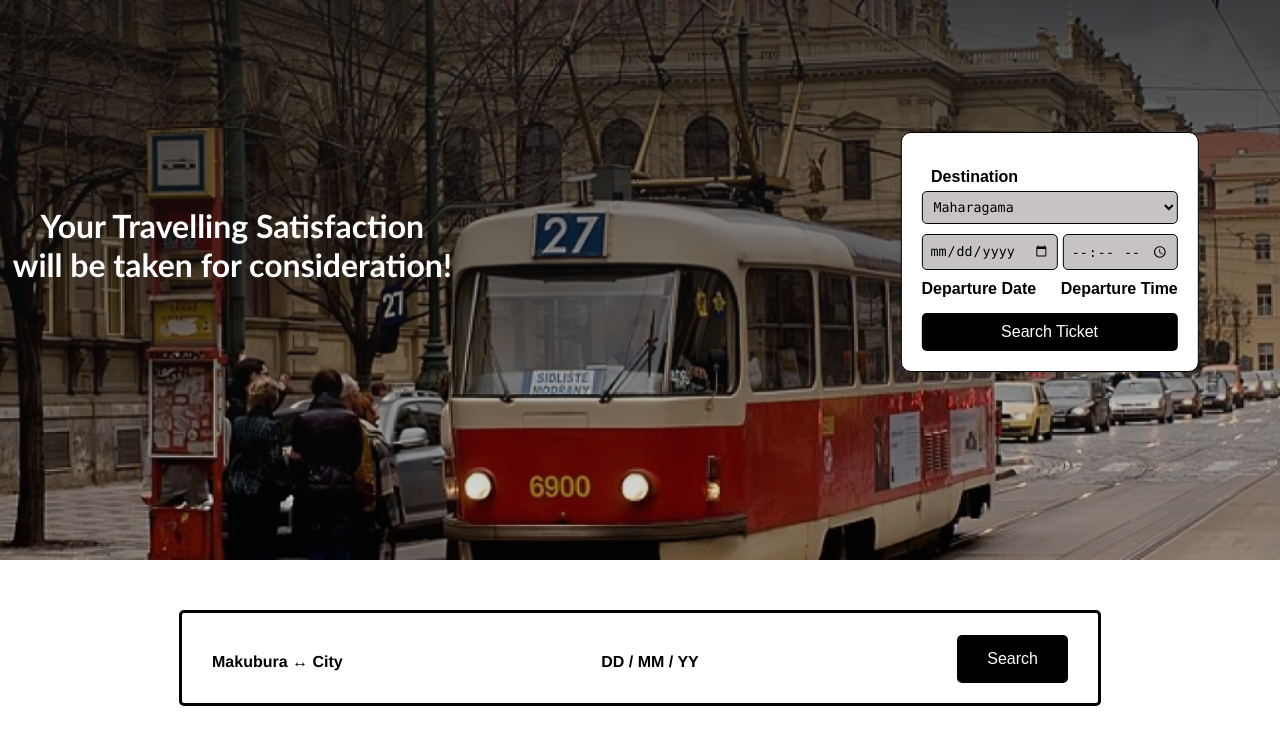
After one commit to methnuka/Booking-System, a PHP site: page /index.php in a window 1280 px wide. The commit adds this page. Shown: the top 745 px of the page. Run offline with PHP 8.4, Linux system fonts and the light colour scheme.

Commit message:
php file

```diff
--- a/filter/filter.html
+++ b/filter/filter.html
@@ -23,7 +23,7 @@
     <div class="object">
         <div class="box Maharagama">09:00</div>
         <div class="box Maharagama">19:00</div>
-        <div class="box piliyandala">10:00</div>
+        <div class="box Piliyandala">10:00</div>
         <div class="box Makubura">11:00</div>
         <div class="box Galle">12:00</div>
         <div class="box Mathara">13:00</div>
--- /dev/null
+++ b/index.php
@@ -0,0 +1,320 @@
+<!DOCTYPE html>
+<html lang="en">
+
+
+<head>
+    <meta charset="UTF-8">
+    <meta name="viewport" content="width=device-width, initial-scale=1.0">
+    <link rel="stylesheet" href="style.css"
+    <link rel="stylesheet" href="https://cdnjs.cloudflare.com/ajax/libs/font-awesome/4.7.0/css/font-awesome.min.css">
+    <title>Home</title>
+    <style>
+       body,
+html {
+    margin: 0;
+    padding: 0;
+    font-family: Arial, Helvetica, sans-serif;
+}
+
+.image {
+    margin: auto;
+    width: 100%;
+    /* background: -webkit-gradient(linear, left top, left bottom, from(rgba(17, 17, 17, 0.7)), to(rgba(17, 17, 17, 0.7))), url('../images/makeup.jpg') no-repeat; */
+    background: linear-gradient(rgba(17, 17, 17, 0.7), rgba(17, 17, 17, 0.1)), url('../images/pic.png') no-repeat;
+    background-size: cover;
+    /* background-attachment: fixed;  */
+    background-position: center;
+    display: flex;
+    min-height: 70vh;
+    align-items: center;
+    justify-content: center;
+    padding-bottom: 0rem;
+    transition: background 0.5s ease-in-out;
+}
+
+.image-container {
+    position: relative;
+    text-align: center;
+}
+
+.image-container img {
+    width: 100%;
+    height: fit-content;
+}
+
+.image-container h1 {
+    font-family: 'Gill Sans', 'Gill Sans MT', Calibri, 'Trebuchet MS', sans-serif;
+    position: absolute;
+    top: 40%;
+    left: 1%;
+    transform: translateY(-50%);
+    color: white;
+}
+
+.overlay-text {
+    position: absolute;
+    top: 50%;
+    left: 50%;
+    transform: translate(-50%, -50%);
+    white-space: nowrap;
+}
+
+.ticket-shortcut {
+    background: #ffffff;
+    position: absolute;
+    left: 82%;
+    top: 45%;
+    transform: translate(-50%, -50%);
+    border: 1px solid #000;
+    border-radius: 10px;
+    padding: 20px;
+    font-family: Arial, Helvetica, sans-serif;
+    width: fit-content;
+    height: fit-content;
+    box-sizing: border-box;
+}
+
+.transport-medium {
+    padding: 5px;
+    background-color: #ffffff;
+    border: none;
+    border-radius: 5px;
+}
+
+.transport-medium:hover {
+    background-color: black;
+    color: #ffffff;
+}
+
+.flex-container {
+    display: flex;
+    justify-content: space-between;
+    margin-bottom: 5px;
+}
+
+.destination-label {
+    display: block;
+    margin-bottom: 5px;
+}
+
+input[type="text"],
+input[type="date"],
+input[type="time"],
+select {
+    width: 100%;
+    padding: 7px;
+    background-color: #c7c3c3;
+    border-radius: 5px;
+    box-sizing: border-box;
+    font-family: 'Lucida Console', monospace;
+    border: 1px solid #000;
+    /* Added border to match */
+}
+
+.search-ticket {
+    margin-top: 10px;
+    width: 100%;
+    padding: 10px;
+    background-color: #000000;
+    border-radius: 5px;
+    color: white;
+    border: none;
+    cursor: pointer;
+    font-size: 16px;
+}
+
+input[type="submit"]:hover,
+.search-ticket:hover {
+    background-color: #817e7e;
+    color: #000;
+}
+
+.error-message {
+    color: red;
+    font-size: 14px;
+}
+
+.display-block {
+    display: flex;
+    justify-content: space-between;
+    border: 3px solid #000;
+    border-radius: 5px;
+    padding: 10px;
+    width: 70%;
+    height: 70px;
+    margin: 0 auto;
+    margin-top: 50px;
+}
+
+.display-element {
+    padding: 20px;
+    font-family: 'Franklin Gothic Medium', 'Arial Narrow', Arial, sans-serif;
+}
+
+.search-ticket-displayBlock {
+    margin-top: 10px;
+    width: 100%;
+    padding: 15px;
+    padding-left: 30px;
+    padding-right: 30px;
+    background-color: #000000;
+    border-radius: 5px;
+    color: white;
+    border: none;
+    cursor: pointer;
+    font-size: 16px;
+}
+
+.search-ticket-displayBlock:hover {
+    background-color: #817e7e;
+    color: #000;
+}
+.lable-block{
+    display: flex;
+    justify-content: space-between;
+    background-color: #D9D9D9;
+    border-radius: 5px;
+    padding: 10px;
+    width: 70%;
+    height: 50px;
+    margin: 0 auto;
+    margin-top: 50px;
+}
+
+.lable-colomn{
+    padding: 20px;
+    font-family: 'Franklin Gothic Medium', 'Arial Narrow', Arial, sans-serif;
+}
+.lable-elementBlock{
+    display: flex;
+    justify-content: space-between;
+    background-color: #ffffff;
+    border-radius: 5px;
+    padding: 10px;
+    width: 70%;
+    height: 50px;
+    margin: 0 auto;
+    margin-top: 50px;
+}
+
+
+
+.box {
+    float: left;
+    background-color: lightskyblue;
+    color: white;
+    width: 125px;
+    line-height: 125px;
+    text-align: center;
+    margin: 10px;
+    display: none;
+}
+
+.show {
+    display: block;
+}
+
+.btn {
+    border: none;
+    outline: none;
+    margin-bottom: 20px;
+    padding: 12px 16px;
+    background-color: #f1f1f1;
+    cursor: pointer;
+}
+
+.btn:hover {
+    background-color: #ddd;
+}
+    </style>
+    <script><?php include("script.js");?></script>
+</head>
+
+<body>
+    <div class="image-container">
+        <div class="image"></div>
+        <h1 class="overlay-text">Your Travelling Satisfaction<br>will be taken for consideration!</h1>
+        <div>
+    <div class="ticket-shortcut">
+            <form action="" method="POST" id="ticket-shortcut">
+                <div class="flex-container">
+                    <button class="transport-medium"><i class="fa fa-train" style="font-size:36px;"></i></button>
+                    <button class="transport-medium"><i class="fa fa-bus" style="font-size:36px;"></i></button>
+                </div>
+                <label class="destination-label" style="margin-right:150px;"><b>Destination</b></label>
+                <select name="Destination" id="destination">
+                    <option value="Maharagama">Maharagama</option>
+                    <option value="Piliyandala">Piliyandala</option>
+                    <option value="Galle">Galle</option>
+                    <option value="Mathara">Mathara</option>
+                    <option value="Hambanthota">Hambanthota</option>
+                </select>
+                <div id="destinationError" class="error-message"></div>
+                <div class="flex-container" style="margin-top:10px;">
+                    <input type="date" name="date" id="date">
+                    <input type="time" name="time" id="time" style="margin-left:5px;">
+                </div>
+                <div class="flex-container">
+                    <div id="dateError" class="error-message"></div>
+                    <div id="timeError" class="error-message"></div>
+                </div>
+                <div class="flex-container">
+                    <label for="date"><b>Departure Date</b></label>
+                    <label for="time"><b>Departure Time</b></label>
+                </div>
+                <input type="submit" onclick="searchTicket()" value="Search Ticket" class="search-ticket" name="submit">
+            </form>
+        </div>
+    </div>
+    </div>
+    <div>
+        <div class="display-block">
+            <div class="display-element" style="margin-top: 10px;">
+                <label><b>Makubura &harr;</b></label>
+                <b><div style="display:inline-block" id="cityDisplay"><label> City </label></div></b>
+            </div>
+            <b><div class="display-element" id="dateDisplay" style="margin-top: 10px;"><lable><i class="fa fa-calendar"></i> DD / MM / YY </lable></div></b>
+            <div class="display-element" style="margin-top: -18px;">
+                <button onclick="searchTicket()" value="Search" class="search-ticket-displayBlock" name="submit">Search</button>
+            </div>
+        </div>
+    </div>
+    <div>
+        <?php
+
+        $server = "localhost";
+        $user = "root";
+        $password = "";
+        $dbname = "bookingsystem";
+        $conn = new mysqli($server, $user, $password, $dbname);
+
+        if (isset($_POST['submit'])) {
+            $search = $_POST['Destination'];
+            $sql = "SELECT * FROM destination WHERE Arrival LIKE '%$search%'";
+            $result = mysqli_query($conn, $sql);
+
+            if(mysqli_num_rows($result) > 0) {
+                echo '<div class="lable-block">
+                <div class="lable-colomn"><lable><b>From</b></lable></div>
+                <div class="lable-colomn"><lable><b>Duration</b></lable></div>
+                <div class="lable-colomn"><lable><b>To</b></lable></div>
+                <div class="lable-colomn"><lable><b>Fare</b></lable></div>
+            </div>';
+                while($row = mysqli_fetch_assoc($result)){
+                    echo ' <div class="lable-elementBlock">
+                            <div class="lable-colomn">'.$row['Depature'].'</div>
+                            <div class="lable-colomn">'.$row['Duration'].'</div>
+                            <div class="lable-colomn">'.$row['Arrival'].'</div>
+                            <div class="lable-colomn">'.$row['Fare'].'</div>
+                        </div>
+                        <hr style="border: 2px solid black;width:80%;">';
+                }
+            }else{
+                echo '<h2>Data not found</h2>';
+            }
+        }
+        ?>
+    </div>
+</body>
+
+</html>
--- a/script.js
+++ b/script.js
@@ -39,3 +39,36 @@ function searchTicket(){
     }
 
 }
+
+function filterObjects(c) {
+    var x, i;
+    x = document.getElementsByClassName("box");
+    if (c == "all") c = "";
+    for (i = 0; i < x.length; i++) {
+        removeClass(x[i], "show");
+        if (x[i].className.indexOf(c) > -1) addClass(x[i], "show");
+    }
+}
+
+function addClass(element, name) {
+    var i, arr1, arr2;
+    arr1 = element.className.split(" ");
+    arr2 = name.split(" ");
+    for (i = 0; i < arr2.length; i++) {
+        if (arr1.indexOf(arr2[i]) == -1) {
+            element.className += " " + arr2[i];
+        }
+    }
+}
+
+function removeClass(element, name) {
+    var i, arr1, arr2;
+    arr1 = element.className.split(" ");
+    arr2 = name.split(" ");
+    for (i = 0; i < arr2.length; i++) {
+        while (arr1.indexOf(arr2[i]) >= 0) {
+            arr1.splice(arr1.indexOf(arr2[i]), 1);
+        }
+    }
+    element.className = arr1.join(" ");
+}
```
Also changed, not shown: index.html (deleted, +0 -63 lines), sever.php (added, +33 -0 lines), style.css (+60 -2 lines).
